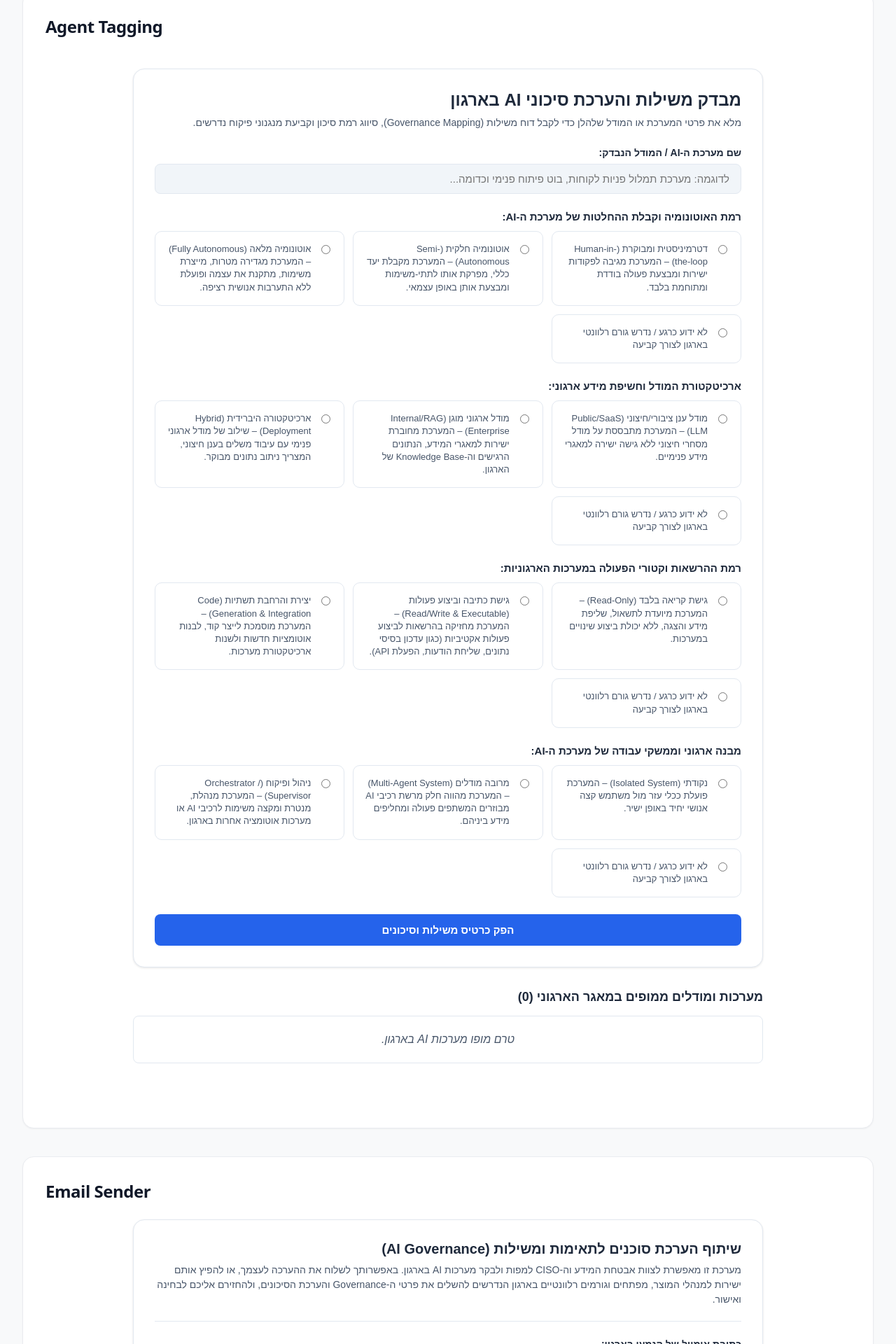
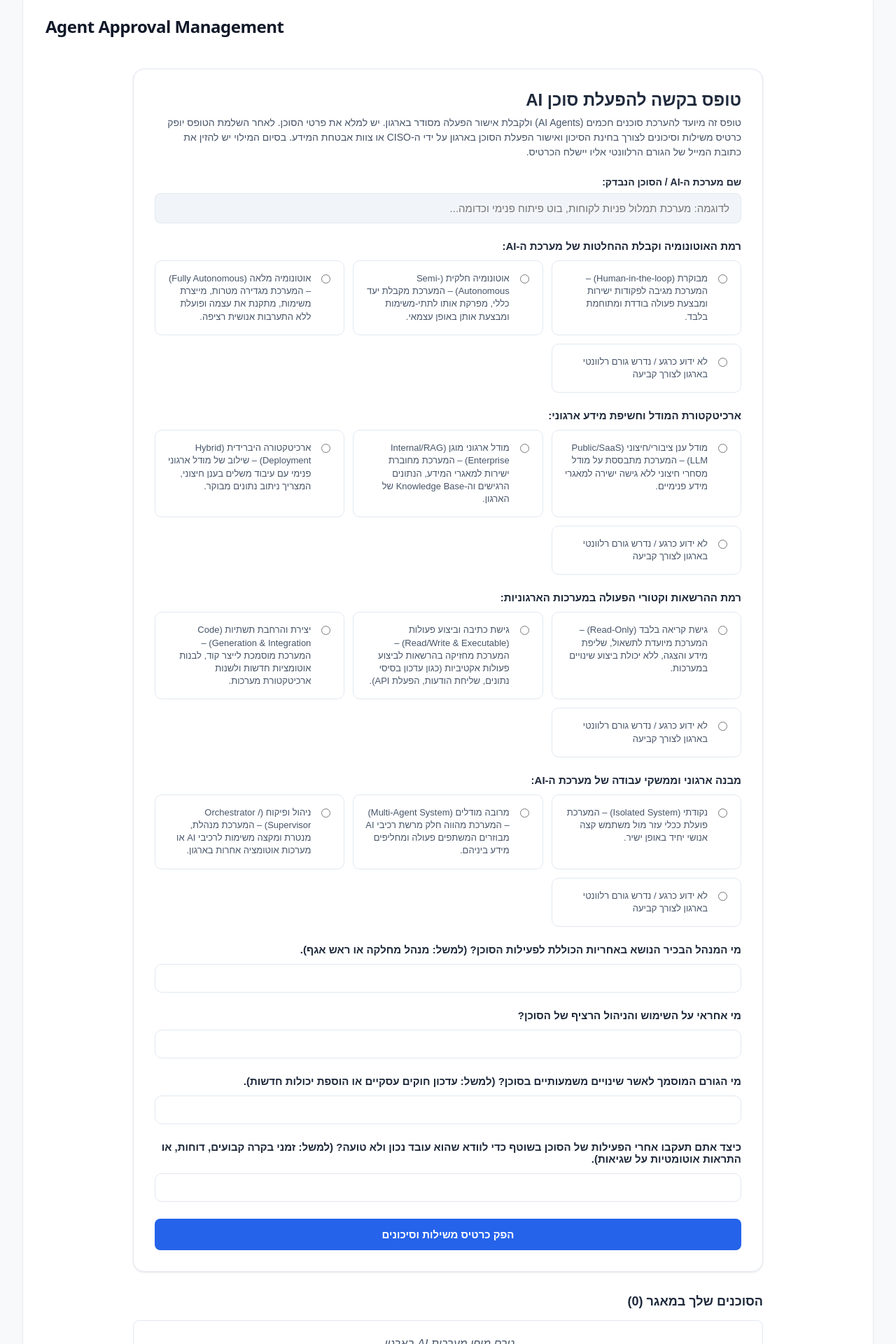
Before and after one commit to shaulishwartzman/mini-wab-agent-tagging, a Next.js app: page / in a window 1280 px wide. Shown: the part 60-1980 px from the top of the page at 70% size. Built offline with nearby package versions, Linux system fonts and the light colour scheme.

Commit message:
To be completed by employees to obtain agent activation approval

```diff
--- a/app/api/send-email/route.ts
+++ b/app/api/send-email/route.ts
@@ -42,12 +42,10 @@ export async function POST(req: Request) {
     }
 
     const introText = `
-מערכת זו מפיקה דוח משילות (AI Governance Report) עבור מערכות AI ארגוניות.
-הדוח כולל סיווג רמת אוטונומיה, מודל ארכיטקטורה, יכולות מערכת, מנגנוני ניהול,
-גורמי אחריות ארגוניים ותרחישי סיכון מרכזיים.
+מערכת זו מפיקה דוח משילות (AI Governance Report) עבור סוכני AI ארגונים.
+הדוח כולל סיווג רמת אוטונומיה, מודל ארכיטקטורה, יכולות מערכת, מנגנוני ניהול, גורמי אחריות ארגוניים ותרחישי סיכון מרכזיים.
 
-כל סוכן מייצג מערכת AI פנימית בארגון, והסיווג נועד לסייע לצוותי אבטחת מידע, IT ו־CISO
-לקבוע רמות בקרה, פיקוח וניהול סיכונים נדרשים. במקרה שיש פרטים חסרים יש להשלים על ידי הגורמים הרלוונטים.
+הסיווג נועד לסייע לצוותי אבטחת מידע ול-CISO בקבלת החלטה לגבי אישור או דחייה של הפעלת הסוכנים בארגון.
 `;
 
     const html = `
@@ -101,11 +99,10 @@ ${introText}
                 <h4>משילות (Governance)</h4>
 
                 <ul>
-                  <li><b>Owner:</b> ${a.governance?.agentOwner || "-"}</li>
-                  <li><b>Technical Owner:</b> ${a.governance?.technicalOwner || "-"}</li>
-                  <li><b>Accountable:</b> ${a.governance?.accountableOwner || "-"}</li>
-                  <li><b>Change Approver:</b> ${a.governance?.changeApprover || "-"}</li>
-                  <li><b>Oversight:</b> ${a.governance?.oversightMechanism || "-"}</li>
+                  <li><b>המנהל הבכיר הנושא באחריות:</b> ${a.governance?.agentOwner || "-"}</li>
+                  <li><b>מפעיל הסוכן:</b> ${a.governance?.technicalOwner || "-"}</li>
+                  <li><b>גורם מאשר שינויים: </b> ${a.governance?.accountableOwner || "-"}</li>
+                  <li><b>מנגנון פיקוח מוגדר:</b> ${a.governance?.changeApprover || "-"}</li>
                 </ul>
 
                 <h4 style="color:#b91c1c">תרחישי סיכון</h4>
--- a/app/page.tsx
+++ b/app/page.tsx
@@ -32,12 +32,12 @@ export default function Page() {
     }}>
       <div style={{ width: "100%", display: "grid", gap: "40px" }}>
         <section style={cardStyle}>
-          <h2 style={titleStyle}>Agent Tagging</h2>
+          <h2 style={titleStyle}>Agent Approval Management</h2>
           <AgentForm />
         </section>
 
         <section style={cardStyle}>
-          <h2 style={titleStyle}>Email Sender</h2>
+          <h2 style={titleStyle}>Send For Approval</h2>
           <WebhookSender />
         </section>
       </div>
--- a/components/AgentEmailSender.tsx
+++ b/components/AgentEmailSender.tsx
@@ -117,11 +117,11 @@ export default function AgentEmailSender() {
         {/* כותרת והסבר פונקציונלי למנהל אבטחת מידע */}
         <div style={{ borderBottom: `1px solid ${theme.border}`, paddingBottom: 20, marginBottom: 24 }}>
           <h2 style={{ margin: "0 0 8px 0", color: theme.textMain, fontSize: 20, fontWeight: 700 }}>
-            שיתוף הערכת סוכנים לתאימות ומשילות (AI Governance)
+            שיתוף הערכת סוכנים לאישור (AI Governance)
           </h2>
           <p style={{ margin: 0, color: theme.textMuted, fontSize: 14, lineHeight: 1.5 }}>
-            מערכת זו מאפשרת לצוות אבטחת המידע וה-CISO למפות ולבקר מערכות AI בארגון.
-            באפשרותך לשלוח את  ההערכה לעצמך, או להפיץ אותם ישירות למנהלי המוצר, מפתחים וגורמים רלוונטיים בארגון הנדרשים להשלים את פרטי ה-Governance והערכת הסיכונים, ולהחזירם אליכם לבחינה ואישור.
+            מערכת זו מאפשרת לצוות אבטחת המידע וה-CISO למפות ולאשר מערכות AI בארגון.
+            באפשרותך לשלוח את ההערכה לעובדים המעורבים במשילות או בפיתוח הסוכן, או להפיץ אותה ישירות לגורמי אבטחת המידע לצורך קבלת אישור להפעלת הסוכן ושימושו בארגון.
           </p>
         </div>
 
@@ -154,7 +154,7 @@ export default function AgentEmailSender() {
         {/* רשימת המודלים / סוכנים לבחירה */}
         <div style={{ marginBottom: 24 }}>
           <label style={{ display: "inline-block", fontSize: 14, fontWeight: 600, color: theme.textMain, marginBottom: 12 }}>
-            בחר את מערכות ה-AI או השאלונים להצמדה ושליחה:
+            בחר את הסוכנים להצמדה ושליחה:
           </label>
 
           {agents.length === 0 ? (
--- a/components/AgentForm.tsx
+++ b/components/AgentForm.tsx
@@ -100,8 +100,8 @@ function RenderPrettyCard({ card, isDark = false }: { card: AgentCard, isDark?:
         <div style={{ borderTop: sectionBorder, paddingTop: 16 }}>
           <h4 style={{ margin: "0 0 10px 0", fontSize: 15, fontWeight: 700, color: isDark ? "#38bdf8" : theme.primary }}>👥 מודל משילות וגורמים אחראיים (Governance)</h4>
           <div style={{ display: "grid", gridTemplateColumns: "repeat(auto-fit, minmax(200px, 1fr))", gap: 10, fontSize: 13, paddingRight: 4 }}>
-            <div><strong>מנהל עסקי (Owner):</strong> <span style={{ color: subTextColor }}>{card.governance.agentOwner || "למילוי על ידי הגורם הרלוונטי"}</span></div>
-            <div><strong>מוביל טכנולוגי:</strong> <span style={{ color: subTextColor }}>{card.governance.technicalOwner || "למילוי על ידי הגורם הרלוונטי"}</span></div>
+            <div><strong>המנהל הבכיר הנושא באחריות:</strong> <span style={{ color: subTextColor }}>{card.governance.agentOwner || "למילוי על ידי הגורם הרלוונטי"}</span></div>
+            <div><strong>מפעיל הסוכן:</strong> <span style={{ color: subTextColor }}>{card.governance.technicalOwner || "למילוי על ידי הגורם הרלוונטי"}</span></div>
             <div><strong>גורם מאשר שינויים:</strong> <span style={{ color: subTextColor }}>{card.governance.changeApprover || "למילוי על ידי הגורם הרלוונטי"}</span></div>
             <div><strong>מנגנון פיקוח מוגדר:</strong> <span style={{ color: subTextColor }}>{card.governance.oversightMechanism || "למילוי על ידי הגורם הרלוונטי"}</span></div>
           </div>
@@ -184,15 +184,16 @@ export default function AgentForm() {
       <form onSubmit={handleSubmit} style={{ display: "grid", gap: 24, backgroundColor: theme.cardBg, padding: 30, borderRadius: 16, boxShadow: "0 1px 3px rgba(0,0,0,0.1)", border: `1px solid ${theme.border}`, marginBottom: 32 }}>
         <div>
           <h2 style={{ margin: "0 0 8px 0", color: theme.textMain, fontSize: 24, fontWeight: 700 }}>
-            מבדק משילות והערכת סיכוני AI בארגון
+           טופס בקשה להפעלת סוכן AI
           </h2>
           <p style={{ margin: 0, color: theme.textMuted, fontSize: 14, lineHeight: 1.5 }}>
-            מלא את פרטי המערכת או המודל שלהלן כדי לקבל דוח משילות (Governance Mapping), סיווג רמת סיכון וקביעת מנגנוני פיקוח נדרשים.
+           טופס זה מיועד להערכת סוכנים חכמים (AI Agents) ולקבלת אישור הפעלה מסודר בארגון.
+           יש למלא את פרטי הסוכן. לאחר השלמת הטופס יופק כרטיס משילות וסיכונים לצורך בחינת הסיכון ואישור הפעלת הסוכן בארגון על ידי ה-CISO או צוות אבטחת המידע. בסיום המילוי יש להזין את כתובת המייל של הגורם הרלוונטי אליו יישלח הכרטיס.
           </p>
         </div>
 
         <div style={{ display: "flex", flexDirection: "column", gap: 8 }}>
-          <label style={{ fontSize: 14, fontWeight: 600, color: theme.textMain }}>שם מערכת ה-AI / המודל הנבדק:</label>
+          <label style={{ fontSize: 14, fontWeight: 600, color: theme.textMain }}>שם מערכת ה-AI / הסוכן הנבדק:</label>
           <input
             placeholder="לדוגמה: מערכת תמלול פניות לקוחות, בוט פיתוח פנימי וכדומה..."
             value={agentName}
@@ -219,7 +220,23 @@ export default function AgentForm() {
             </p>
 
             <div style={{ display: "grid", gridTemplateColumns: "repeat(auto-fit, minmax(240px, 1fr))", gap: 12 }}>
-              {q.options.map((opt) => {
+              {((q.type || "").toLowerCase().trim() === "text") ? (
+                <input
+                 type="text"
+                 value={answers[q.question_id] || ""}
+                 onChange={(e) =>
+                  handleChange(q.question_id, e.target.value)
+                 }
+                 style={{
+                  width: "100%",
+                  padding: "12px 16px",
+                  borderRadius: 10,
+                  border: `1px solid ${theme.border}`,
+                  fontSize: 13,
+                }}
+              />
+            ) :
+              q.options?.map((opt) => {
                 const isSelected = answers[q.question_id] === opt.option_id;
                 return (
                   <label key={opt.option_id} style={{
@@ -266,7 +283,7 @@ export default function AgentForm() {
       {/* רשימת מערכות שמורות בארגון - פריסה רוחבית מתרחבת */}
       <div style={{ marginBottom: 40 }}>
         <h3 style={{ fontSize: 18, fontWeight: 700, color: theme.textMain, marginBottom: 16 }}>
-          מערכות ומודלים ממופים במאגר הארגוני ({agents.length})
+          הסוכנים שלך במאגר  ({agents.length})
         </h3>
 
         {agents.length === 0 ? (
--- a/components/questionnaire/fields.ts
+++ b/components/questionnaire/fields.ts
@@ -6,7 +6,7 @@ export const fields = [
       {
         option_id: "A1",
         label:
-          "דטרמיניסטית ומבוקרת (Human-in-the-loop) – המערכת מגיבה לפקודות ישירות ומבצעת פעולה בודדת ומתוחמת בלבד.",
+          "מבוקרת (Human-in-the-loop) – המערכת מגיבה לפקודות ישירות ומבצעת פעולה בודדת ומתוחמת בלבד.",
       },
       {
         option_id: "A2",
@@ -106,4 +106,25 @@ export const fields = [
       },
     ],
   },
+
+  {
+  question_id: "gov_owner",
+  question_text: "מי המנהל הבכיר הנושא באחריות הכוללת לפעילות הסוכן? (למשל: מנהל מחלקה או ראש אגף).",
+  type: "text"
+},
+{
+  question_id: "gov_tech",
+  question_text: "מי אחראי על השימוש והניהול הרציף של הסוכן?",
+  type: "text"
+},
+{
+  question_id: "gov_approver",
+  question_text: "מי הגורם המוסמך לאשר שינויים משמעותיים בסוכן? (למשל: עדכון חוקים עסקיים או הוספת יכולות חדשות).",
+  type: "text"
+},
+{
+  question_id: "gov_monitoring",
+  question_text: "כיצד אתם תעקבו אחרי הפעילות של הסוכן בשוטף כדי לוודא שהוא עובד נכון ולא טועה? (למשל: זמני בקרה קבועים, דוחות, או התראות אוטומטיות על שגיאות).",
+  type: "text"
+}
 ];
--- a/lib/agent-engine/createAgentCard.ts
+++ b/lib/agent-engine/createAgentCard.ts
@@ -31,10 +31,8 @@ export type AgentCard = {
   governance: {
     agentOwner: string;
     technicalOwner: string;
-    accountableOwner: string;
     changeApprover: string;
     oversightMechanism: string;
-    oversightOwner: string;
   };
 
   riskScenarios: string[];
@@ -120,12 +118,10 @@ export function createAgentCard(params: {
     },
 
     governance: {
-      agentOwner: "",
-      technicalOwner: "",
-      accountableOwner: "",
-      changeApprover: "",
-      oversightMechanism: "",
-      oversightOwner: "",
+      agentOwner: answers["gov_owner"] || "",
+      technicalOwner: answers["gov_tech"] || "",
+      changeApprover: answers["gov_approver"] || "",
+      oversightMechanism: answers["gov_monitoring"] || "",
     },
 
     riskScenarios,
```
